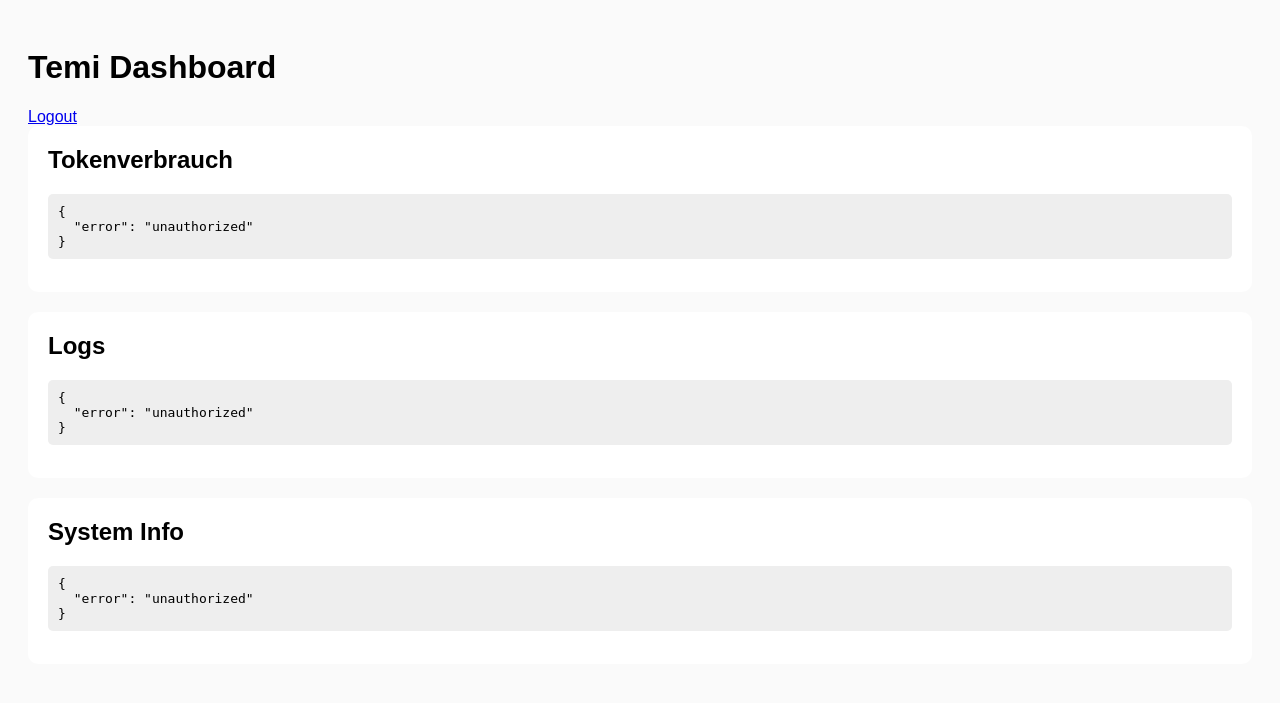
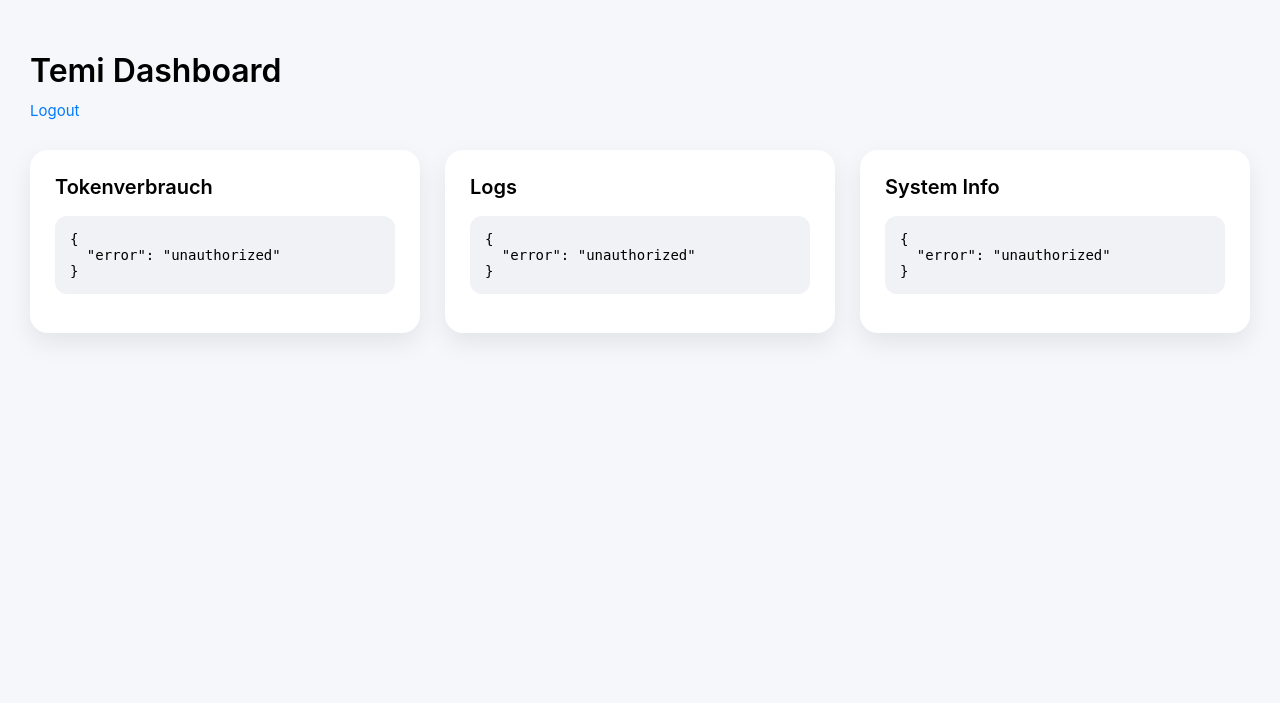
Before and after one commit to eliascontestemiroboter/temi-ai-server, a Flask app: template templates/dashboard.html in a window 1280 px wide. Shown: the top 703 px of the page. Run offline with Flask 3, Linux system fonts and the light colour scheme; the template is opened without the code that fills it, so the values that code supplies are empty.

Commit message:
Update dashboard.html

```diff
--- a/templates/dashboard.html
+++ b/templates/dashboard.html
@@ -1,12 +1,60 @@
 <!DOCTYPE html>
-<html>
+<html lang="de">
 <head>
+    <meta charset="UTF-8">
     <title>Temi Dashboard</title>
     <style>
-        body { font-family: Arial; background: #fafafa; padding: 20px; }
-        .card { background: white; padding: 20px; margin-bottom: 20px; border-radius: 10px; }
-        h2 { margin-top: 0; }
-        pre { background: #eee; padding: 10px; border-radius: 5px; }
+        body {
+            margin: 0;
+            padding: 30px;
+            font-family: -apple-system, BlinkMacSystemFont, "Segoe UI", Roboto, sans-serif;
+            background: #f5f7fa;
+        }
+
+        h1 {
+            font-weight: 600;
+            margin-bottom: 10px;
+        }
+
+        a {
+            text-decoration: none;
+            color: #007aff;
+            font-size: 15px;
+        }
+
+        .grid {
+            display: grid;
+            grid-template-columns: repeat(auto-fit, minmax(350px, 1fr));
+            gap: 25px;
+            margin-top: 30px;
+        }
+
+        .card {
+            background: white;
+            padding: 25px;
+            border-radius: 18px;
+            box-shadow: 0 10px 25px rgba(0,0,0,0.08);
+            animation: fadeIn 0.5s ease;
+        }
+
+        h2 {
+            margin-top: 0;
+            font-size: 20px;
+            font-weight: 600;
+        }
+
+        pre {
+            background: #f0f2f5;
+            padding: 15px;
+            border-radius: 12px;
+            font-size: 14px;
+            overflow-x: auto;
+        }
+
+        @keyframes fadeIn {
+            from { opacity: 0; transform: translateY(10px); }
+            to   { opacity: 1; transform: translateY(0); }
+        }
     </style>
 </head>
 <body>
@@ -14,6 +62,7 @@
 <h1>Temi Dashboard</h1>
 <a href="/logout">Logout</a>
 
+<div class="grid">
     <div class="card">
         <h2>Tokenverbrauch</h2>
         <pre id="stats">Lade...</pre>
@@ -27,6 +76,7 @@
     <div class="card">
         <h2>System Info</h2>
         <pre id="system">Lade...</pre>
+    </div>
 </div>
 
 <script>
```
Lines whose indentation alone changed are shown as unchanged.
